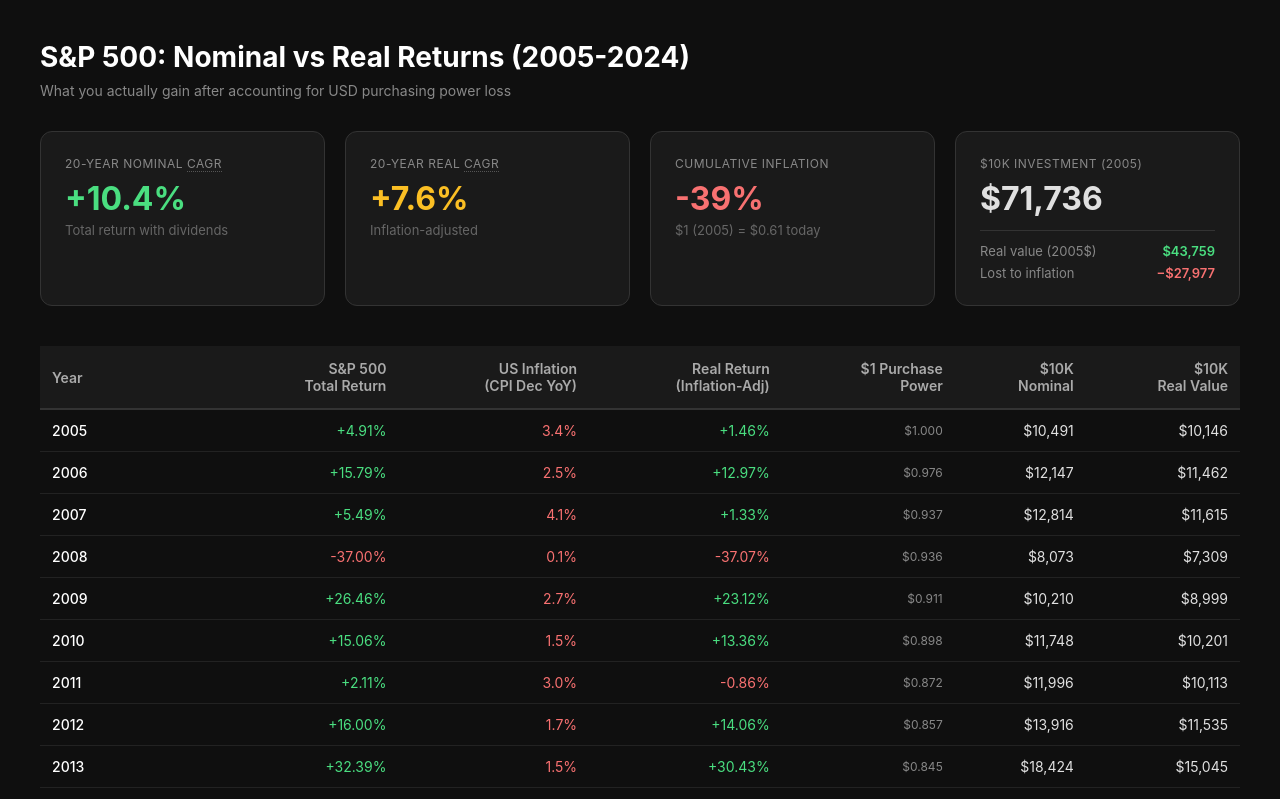
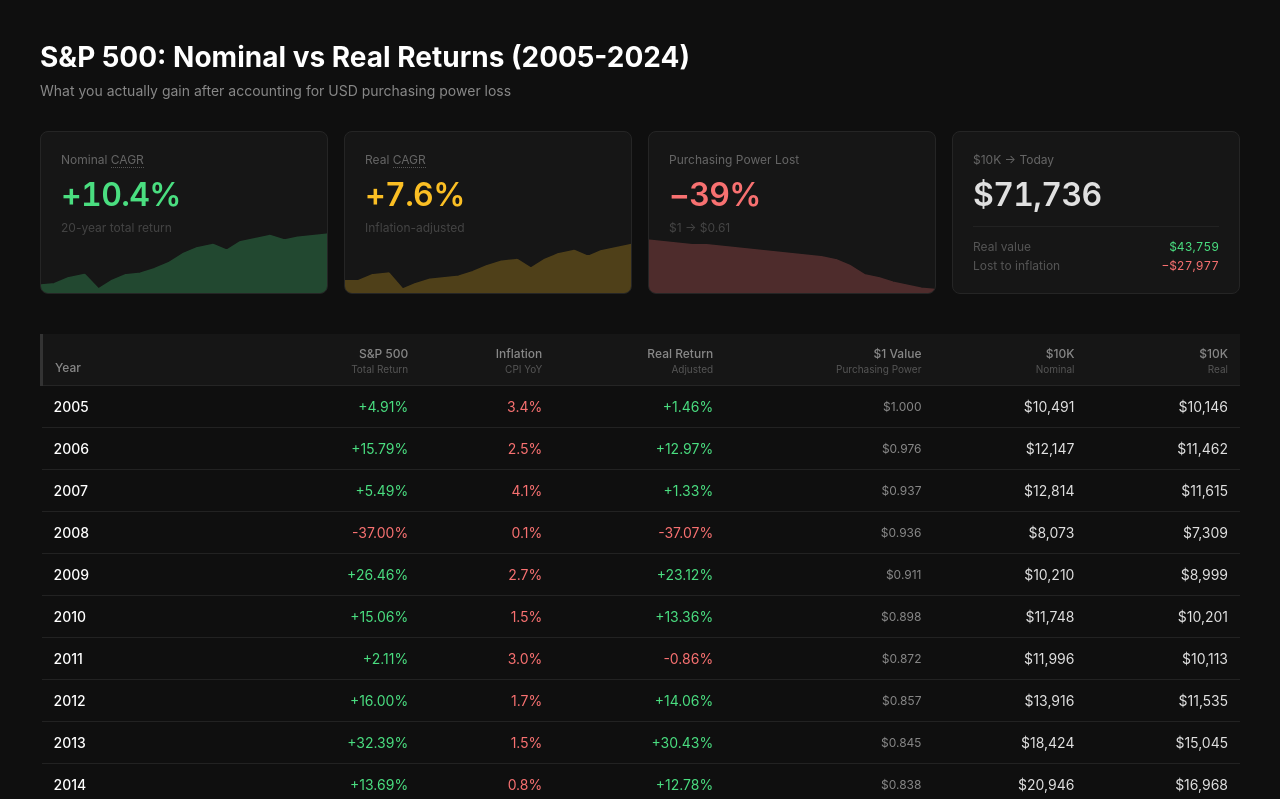
Before and after one commit to kiknaio/sp500-real-returns, a plain HTML site: page src/index.html in a window 1280 px wide. Shown: the top 799 px of the page. Drawn offline with Linux system fonts and the light colour scheme.

Commit message:
Refine dashboard cards and table headers

```diff
--- a/src/index.html
+++ b/src/index.html
@@ -1,8 +1,9 @@
 <!DOCTYPE html>
-<html lang="en">
+<html lang="en" style="color-scheme: dark;">
 <head>
     <meta charset="UTF-8">
     <meta name="viewport" content="width=device-width, initial-scale=1.0">
+    <meta name="theme-color" content="#0f0f0f">
     <title>S&P 500 Real Returns (2005-2024)</title>
     <style>
         * {
@@ -11,7 +12,7 @@
             box-sizing: border-box;
         }
         body {
-            font-family: -apple-system, BlinkMacSystemFont, 'Segoe UI', Roboto, sans-serif;
+            font-family: -apple-system, BlinkMacSystemFont, 'Segoe UI', sans-serif;
             background: #0f0f0f;
             color: #e0e0e0;
             padding: 40px;
@@ -38,15 +39,25 @@
             margin-bottom: 40px;
         }
         th {
-            background: #1a1a1a;
-            padding: 14px 12px;
+            background: #161616;
+            padding: 12px 12px 10px;
             text-align: right;
-            font-weight: 600;
-            color: #aaa;
-            border-bottom: 2px solid #333;
+            font-weight: 500;
+            font-size: 12px;
+            color: #888;
+            border-bottom: 1px solid #252525;
+            vertical-align: bottom;
         }
         th:first-child {
             text-align: left;
+            border-left: 3px solid #333;
+        }
+        th small {
+            display: block;
+            font-weight: 400;
+            font-size: 10px;
+            color: #555;
+            margin-top: 2px;
         }
         td {
             padding: 12px;
@@ -80,31 +91,53 @@
         }
         .stats-grid {
             display: grid;
-            grid-template-columns: repeat(auto-fit, minmax(200px, 1fr));
-            gap: 20px;
+            grid-template-columns: repeat(4, 1fr);
+            gap: 16px;
             margin-bottom: 40px;
         }
+        @media (max-width: 800px) {
+            .stats-grid { grid-template-columns: repeat(2, 1fr); }
+        }
+        @media (max-width: 480px) {
+            .stats-grid { grid-template-columns: 1fr; }
+        }
         .stat-card {
-            background: #1a1a1a;
-            border-radius: 12px;
-            padding: 24px;
-            border: 1px solid #333;
+            position: relative;
+            background: #161616;
+            border: 1px solid #252525;
+            border-radius: 8px;
+            padding: 20px;
+            overflow: hidden;
+        }
+        .stat-card .spark {
+            position: absolute;
+            bottom: 0;
+            right: 0;
+            width: 100%;
+            height: 60px;
+            opacity: 0.25;
+            pointer-events: none;
+        }
+        .stat-card .spark path {
+            stroke-width: 1.5;
+            stroke-linecap: round;
+            stroke-linejoin: round;
         }
         .stat-label {
-            color: #888;
+            color: #666;
             font-size: 12px;
-            text-transform: uppercase;
-            letter-spacing: 0.5px;
             margin-bottom: 8px;
         }
         .stat-value {
             font-size: 32px;
-            font-weight: 700;
+            font-weight: 600;
+            font-variant-numeric: tabular-nums;
+            letter-spacing: -0.02em;
         }
         .stat-detail {
-            font-size: 13px;
-            color: #666;
-            margin-top: 4px;
+            font-size: 12px;
+            color: #444;
+            margin-top: 6px;
         }
         .note {
             background: #1a1a1a;
@@ -282,6 +315,32 @@
             opacity: 1;
             visibility: visible;
         }
+        @media (prefers-reduced-motion: reduce) {
+            .tooltip::after,
+            .tooltip::before {
+                transition: none;
+            }
+        }
+        .stat-breakdown {
+            margin-top: 12px;
+            padding-top: 12px;
+            border-top: 1px solid #222;
+        }
+        .stat-row {
+            display: flex;
+            justify-content: space-between;
+            font-size: 12px;
+            margin-bottom: 4px;
+        }
+        .stat-row:last-child {
+            margin-bottom: 0;
+        }
+        .stat-row-label {
+            color: #555;
+        }
+        .stat-row-value {
+            font-variant-numeric: tabular-nums;
+        }
     </style>
 </head>
 <body>
@@ -291,31 +350,40 @@
 
         <div class="stats-grid">
             <div class="stat-card">
-                <div class="stat-label">20-Year Nominal <span class="tooltip" data-tip="Compound Annual Growth Rate — average yearly return">CAGR</span></div>
+                <div class="stat-label">Nominal <span class="tooltip" data-tip="Compound Annual Growth Rate — average yearly return">CAGR</span></div>
                 <div class="stat-value positive">+10.4%</div>
-                <div class="stat-detail">Total return with dividends</div>
+                <div class="stat-detail">20-year total return</div>
+                <svg class="spark" viewBox="0 0 100 40" preserveAspectRatio="none">
+                    <path fill="#4ade80" stroke="#4ade80" d="M0,35 L5,34 L10,30 L15,28 L20,38 L25,32 L30,28 L35,27 L40,24 L45,20 L50,14 L55,10 L60,8 L65,12 L70,6 L75,4 L80,2 L85,5 L90,3 L95,2 L100,1 L100,40 L0,40 Z"/>
+                </svg>
             </div>
             <div class="stat-card">
-                <div class="stat-label">20-Year Real <span class="tooltip" data-tip="Compound Annual Growth Rate — average yearly return">CAGR</span></div>
+                <div class="stat-label">Real <span class="tooltip" data-tip="Compound Annual Growth Rate — average yearly return">CAGR</span></div>
                 <div class="stat-value neutral">+7.6%</div>
                 <div class="stat-detail">Inflation-adjusted</div>
+                <svg class="spark" viewBox="0 0 100 40" preserveAspectRatio="none">
+                    <path fill="#fbbf24" stroke="#fbbf24" d="M0,32 L5,32 L10,28 L15,27 L20,38 L25,34 L30,31 L35,30 L40,29 L45,26 L50,22 L55,19 L60,18 L65,24 L70,18 L75,14 L80,12 L85,16 L90,12 L95,10 L100,8 L100,40 L0,40 Z"/>
+                </svg>
             </div>
             <div class="stat-card">
-                <div class="stat-label">Cumulative Inflation</div>
-                <div class="stat-value negative">-39%</div>
-                <div class="stat-detail">$1 (2005) = $0.61 today</div>
+                <div class="stat-label">Purchasing Power Lost</div>
+                <div class="stat-value negative">−39%</div>
+                <div class="stat-detail">$1 → $0.61</div>
+                <svg class="spark" viewBox="0 0 100 40" preserveAspectRatio="none">
+                    <path fill="#f87171" stroke="#f87171" d="M0,5 L5,6 L10,7 L15,8 L20,8 L25,9 L30,10 L35,11 L40,12 L45,13 L50,14 L55,15 L60,16 L65,18 L70,22 L75,28 L80,30 L85,33 L90,35 L95,37 L100,38 L100,40 L0,40 Z"/>
+                </svg>
             </div>
             <div class="stat-card">
-                <div class="stat-label">$10K Investment (2005)</div>
+                <div class="stat-label">$10K → Today</div>
                 <div class="stat-value">$71,736</div>
-                <div style="margin-top: 12px; padding-top: 12px; border-top: 1px solid #333;">
-                    <div style="display: flex; justify-content: space-between; font-size: 13px; margin-bottom: 6px;">
-                        <span style="color: #888;">Real value (2005$)</span>
-                        <span style="color: #4ade80; font-weight: 600;">$43,759</span>
+                <div class="stat-breakdown">
+                    <div class="stat-row">
+                        <span class="stat-row-label">Real value</span>
+                        <span class="stat-row-value positive">$43,759</span>
                     </div>
-                    <div style="display: flex; justify-content: space-between; font-size: 13px;">
-                        <span style="color: #888;">Lost to inflation</span>
-                        <span style="color: #f87171; font-weight: 600;">−$27,977</span>
+                    <div class="stat-row">
+                        <span class="stat-row-label">Lost to inflation</span>
+                        <span class="stat-row-value negative">−$27,977</span>
                     </div>
                 </div>
             </div>
@@ -325,12 +393,12 @@
             <thead>
                 <tr>
                     <th>Year</th>
-                    <th>S&P 500<br>Total Return</th>
-                    <th>US Inflation<br>(CPI Dec YoY)</th>
-                    <th>Real Return<br>(Inflation-Adj)</th>
-                    <th>$1 Purchase<br>Power</th>
-                    <th>$10K<br>Nominal</th>
-                    <th>$10K<br>Real Value</th>
+                    <th>S&P 500<small>Total Return</small></th>
+                    <th>Inflation<small>CPI YoY</small></th>
+                    <th>Real Return<small>Adjusted</small></th>
+                    <th>$1 Value<small>Purchasing Power</small></th>
+                    <th>$10K<small>Nominal</small></th>
+                    <th>$10K<small>Real</small></th>
                 </tr>
             </thead>
             <tbody>
```
